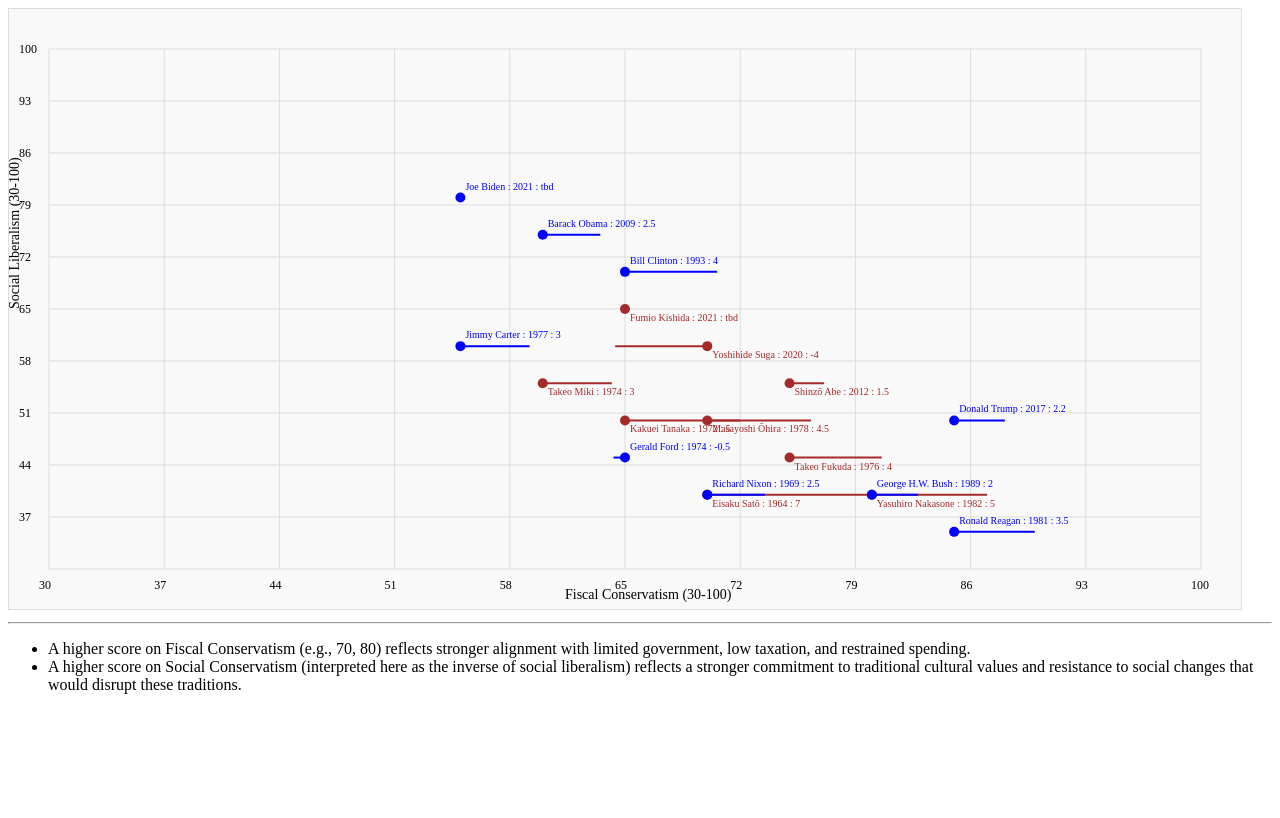
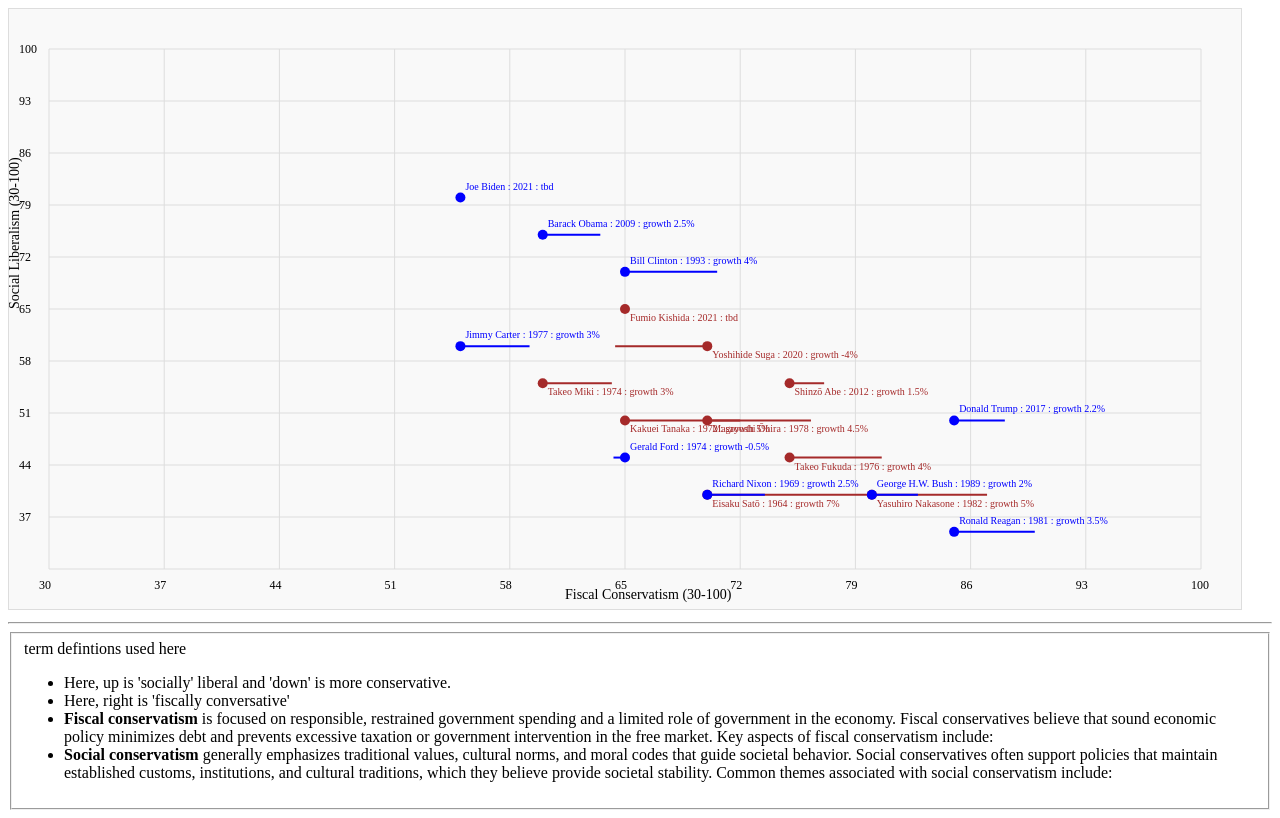
Before and after one commit to mulefish/scribble_little_images, a Flask app: page /politics in a window 1280 px wide. Before the commit the page ends 694 px from the top, so only its background shows below. Run offline with Flask 3, Linux system fonts and the light colour scheme.

Commit message:
Update politics.html

```diff
--- a/templates/politics.html
+++ b/templates/politics.html
@@ -15,16 +15,22 @@
 
 <div id="viewport"></div>
 <hr/>
+<fieldset>
+    <label>term defintions used here</label>
 <ul>
     <li>
-        A higher score on Fiscal Conservatism (e.g., 70, 80) reflects stronger alignment with limited government, low taxation, and restrained spending.
-
+        Here, up is 'socially' liberal and 'down' is more conservative.
     </li>
     <li>
-        A higher score on Social Conservatism (interpreted here as the inverse of social liberalism) reflects a stronger commitment to traditional cultural values and resistance to social changes that would disrupt these traditions.
+        Here, right is 'fiscally conversative'
     </li>
+    <li>
+        <b>Fiscal conservatism</b> is focused on responsible, restrained government spending and a limited role of government in the economy. Fiscal conservatives believe that sound economic policy minimizes debt and prevents excessive taxation or government intervention in the free market. Key aspects of fiscal conservatism include:
+    </li>
+    <li>
+        <b>Social conservatism</b> generally emphasizes traditional values, cultural norms, and moral codes that guide societal behavior. Social conservatives often support policies that maintain established customs, institutions, and cultural traditions, which they believe provide societal stability. Common themes associated with social conservatism include:    </li>
 </ul>
-
+</fieldset>
 <script>
     const W = window.innerWidth * 0.9; // 90% of the window width for SVG
     const H = window.innerHeight * 0.65; // 65% of the window height for SVG
@@ -49,6 +55,7 @@
     ];
 
     const usPresidentsData = [
+
         { Name: "Richard Nixon", Start: 1969, End: 1974, SocialLiberalism: 40, FiscalConservatism: 70, EconomicGrowth: 2.5 },
         { Name: "Gerald Ford", Start: 1974, End: 1977, SocialLiberalism: 45, FiscalConservatism: 65, EconomicGrowth: -0.5 },
         { Name: "Jimmy Carter", Start: 1977, End: 1981, SocialLiberalism: 60, FiscalConservatism: 55, EconomicGrowth: 3.0 },
@@ -90,7 +97,7 @@
         data.forEach(d => {
             const x = padding + ((d.FiscalConservatism - minX) / (maxX - minX)) * W;
             const y = padding + H - ((d.SocialLiberalism - minY) / (maxY - minY)) * H;
-            const label = d.EconomicGrowth == null ? `${d.Name} : ${d.Start} : tbd` : `${d.Name} : ${d.Start} : ${d.EconomicGrowth}`;
+            const label = d.EconomicGrowth == null ? `${d.Name} : ${d.Start} : tbd` : `${d.Name} : ${d.Start} : growth ${d.EconomicGrowth}%`;
 
             // Draw circle
             svgElement.innerHTML += `<circle cx="${x}" cy="${y}" r="5" fill="${color}"/>`;
```
